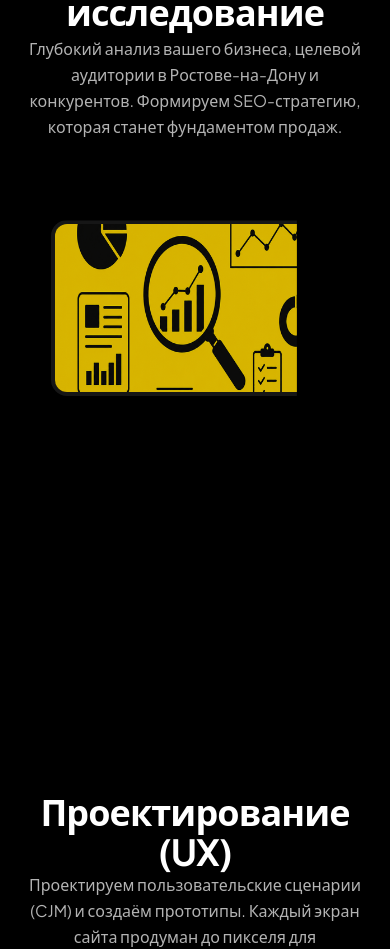
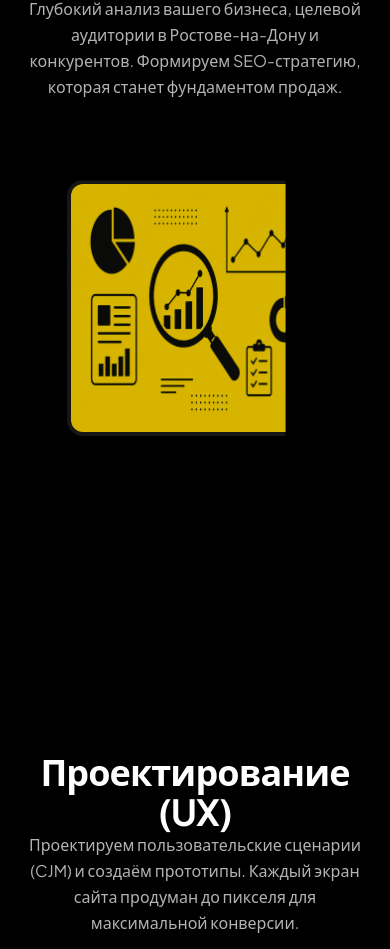
Before and after one commit to benidictns-collab/tochkapikselya, a Next.js app: page / in a window 390 px wide. Shown: the part 4441-5390 px from the top of the page. Built offline with nearby package versions, Linux system fonts and the light colour scheme.

Commit message:
Initial commit

```diff
--- a/components/ui/parallax-scroll-feature-section.tsx
+++ b/components/ui/parallax-scroll-feature-section.tsx
@@ -1,6 +1,5 @@
 "use client";
 
-import Image from "next/image";
 import { useRef } from "react";
 import { motion, useScroll, useTransform } from "framer-motion";
 import { ArrowDown } from "lucide-react";
@@ -41,7 +40,7 @@ const SectionItem = ({ item }: { item: ParallaxSectionItem }) => {
     <div
       ref={ref}
       className={cn(
-        "min-h-screen flex flex-col md:flex-row items-center justify-center gap-10 md:gap-16 px-6 md:px-20",
+        "min-h-screen flex flex-col md:flex-row items-center justify-center gap-10 md:gap-20 px-6 md:px-20",
         item.reverse ? "md:flex-row-reverse" : ""
       )}
     >
@@ -59,21 +58,17 @@ const SectionItem = ({ item }: { item: ParallaxSectionItem }) => {
           {item.description}
         </motion.p>
       </motion.div>
-
-      {/* БЛОК КАРТИНКИ: Широкий прямоугольник (16:10) вместо квадрата */}
       <motion.div
         style={{
           opacity: opacityContent,
           clipPath: clipProgress,
         }}
-        className="relative shrink-0 w-72 h-44 sm:w-96 sm:h-60 md:w-[520px] md:h-[325px] lg:w-[640px] lg:h-[400px] overflow-hidden rounded-2xl shadow-2xl border-4 border-white/10"
+        className="relative shrink-0"
       >
-        <Image
+        <img
           src={item.imageUrl}
+          className="w-64 h-64 md:w-96 md:h-96 lg:w-[500px] lg:h-[500px] object-cover rounded-2xl shadow-2xl border-4 border-white/10"
           alt={item.title}
-          fill
-          className="object-cover object-center"
-          sizes="(max-width: 640px) 288px, (max-width: 768px) 384px, (max-width: 1024px) 520px, 640px"
         />
       </motion.div>
     </div>
```
